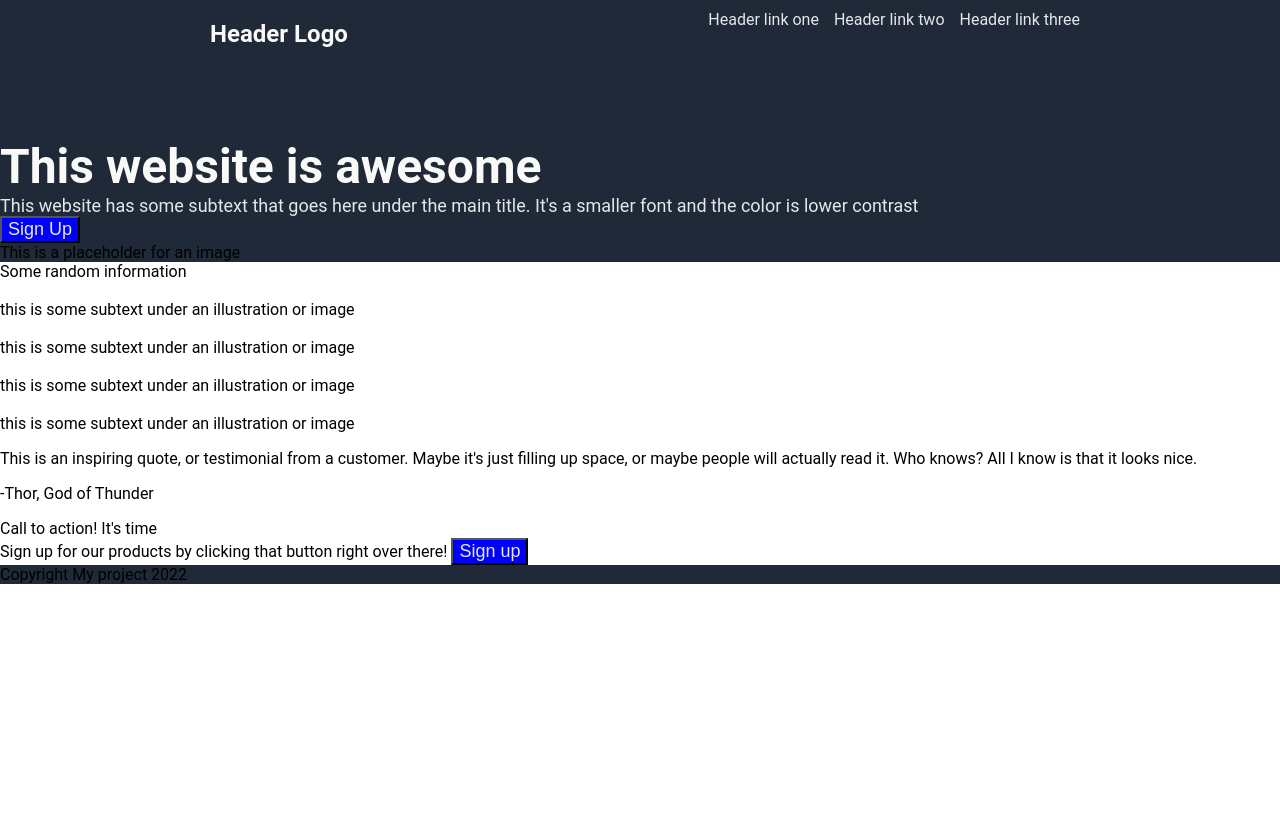
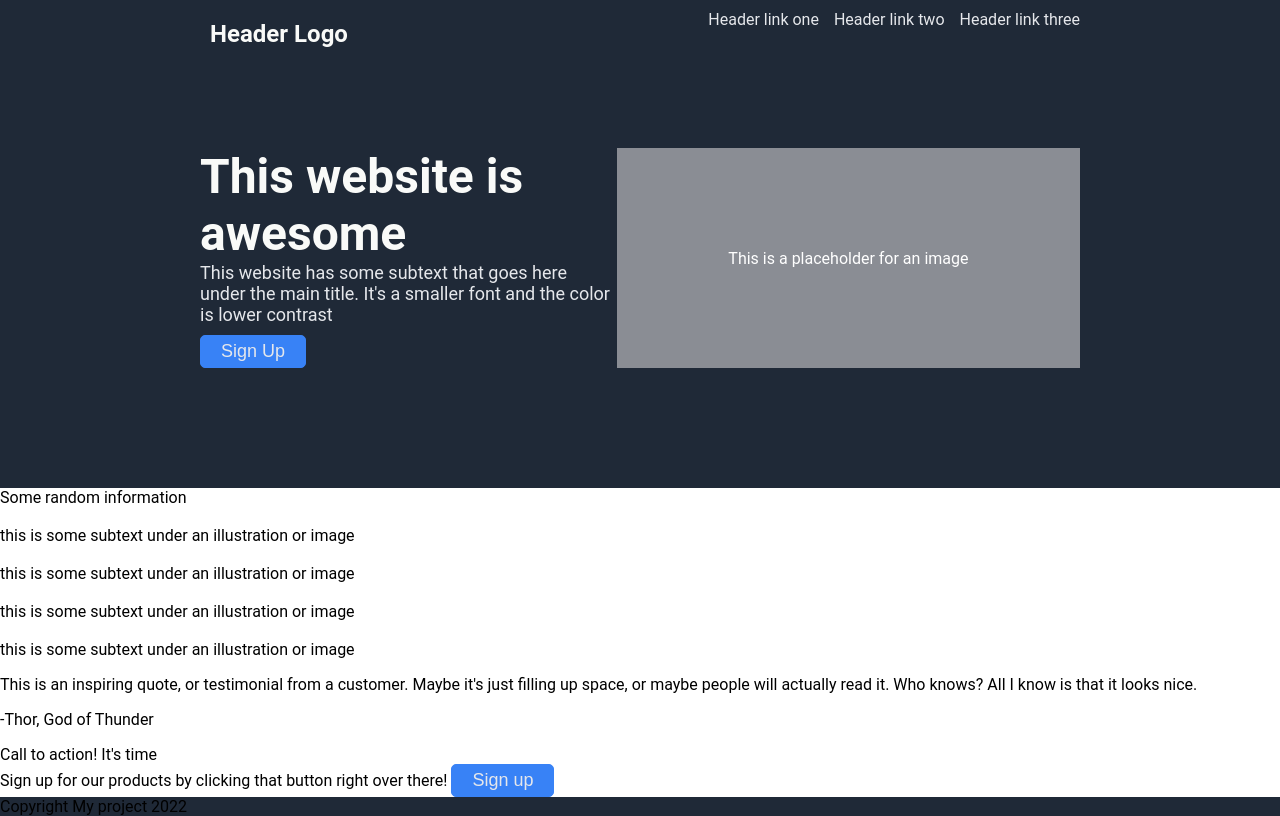
Before and after one commit to elvisnipah/landing-page, a plain HTML site: page index.html in a window 1280 px wide. Drawn offline with Linux system fonts and the light colour scheme.

Commit message:
Change colors and border in hero text section

```diff
--- a/style.css
+++ b/style.css
@@ -26,27 +26,51 @@ body {
 }
 
 .top-container {
+    display: flex;
+    padding: 10px 200px 120px 200px;
     background-color: #1f2937;
+    justify-content: space-between;
+}
+
+.left-side {
+    width: 450px;
 }
 
 .hero-text {
     font-size: 48px;
     font-weight: bolder;
     color: #f9faf8;
-
 }
 
 .hero-subtext {
     font-size: 18px;
     color: #E5E7EB;
+    margin-bottom: 10px;
+}
+
+button {
+    background-color: #3882f6;
+    font-size: 18px;
+    color: #E5E7EB;
+    text-align: center;
+    border-radius: 5px;
+    padding: 5px 20px;
+    border: 1px solid #3882f6;
+}
+
+.right-side {
+    width: 500px;
+    background-color: rgb(138, 141, 148);
+    display: flex;
+    justify-content: center;
+    align-items: center;
+}
+
+.placeholder {
+    color: white;
 
 }
 
-button {
-    background-color: blue;
-    font-size: 18px;
-    color: #E5E7EB;
-}
 .footer {
     background-color: #1f2937;
 }
```
